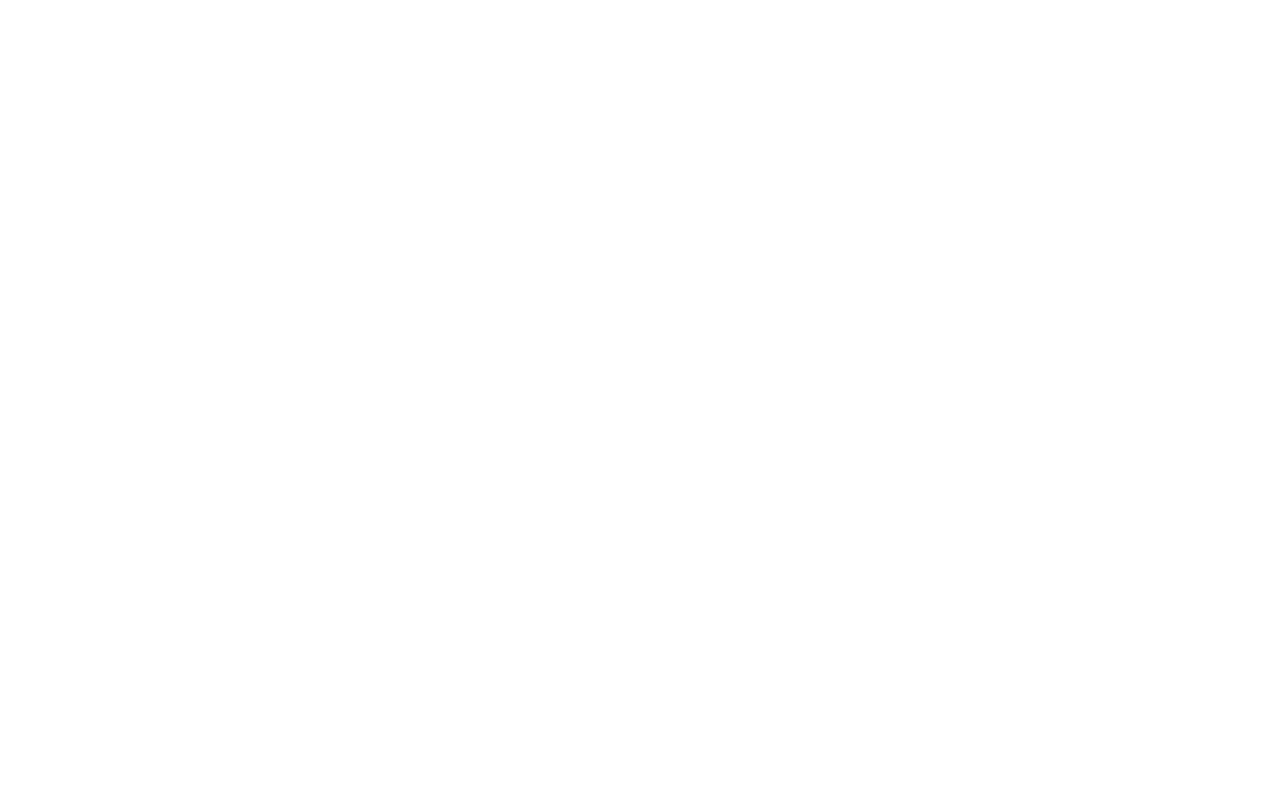
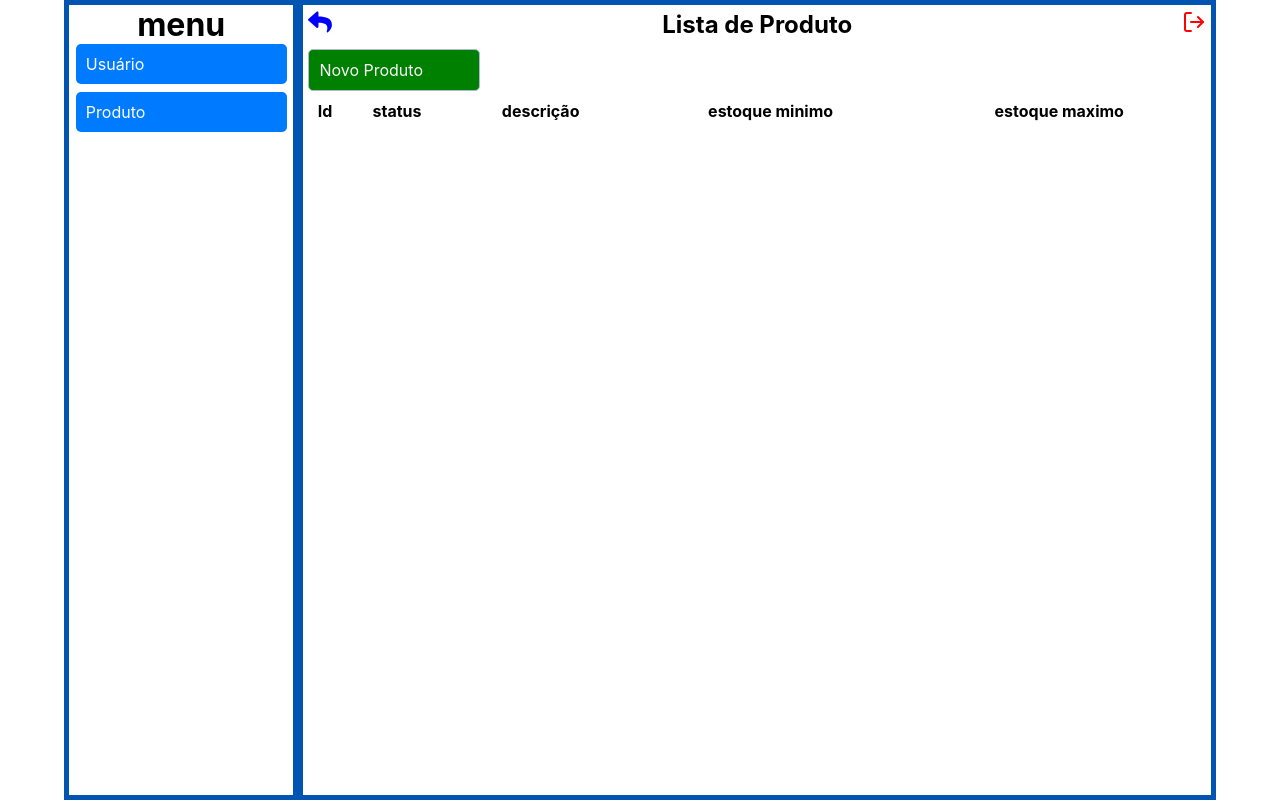
Before and after one commit to guidev63/Final-Front, a React (Create React App) app: page /listarproduto in a window 1280 px wide. Before the commit this address had no page. Built offline with nearby package versions, Linux system fonts and the light colour scheme.

Commit message:
lista de Produto

```diff
--- a/src/Pages/CadastrodeProduto/index.js
+++ b/src/Pages/CadastrodeProduto/index.js
@@ -40,11 +40,11 @@
         else if (estoque_maximo === "" || estoque_maximo === 0)
             i++;
         if (i == 0) {
-            const banco = JSON.parse(localStorage.getItem("cd-produtos") || "[]");
+            const banco = JSON.parse(localStorage.getItem("cd-produto") || "[]");
             banco.push(produto);
-            localStorage.setItem("cd-produtos", JSON.stringify(banco));
+            localStorage.setItem("cd-produto", JSON.stringify(banco));
             alert("Produto salvo com sucesso");
-            navigate('/listaproduto');
+            navigate('/listaProduto');
         } else {
             alert("Verifique! Há campos vazios!")
         }
--- /dev/null
+++ b/src/Pages/listarProduto/index.js
@@ -0,0 +1,107 @@
+import React, { useState, useEffect } from 'react';
+import '../../Pages/global.css';
+import Menu from '../../componentes/menu'
+import { FiEdit, FiTrash, FiDelete, FiFilePlus } from "react-icons/fi";
+import { confirmAlert } from 'react-confirm-alert'; // Import
+import 'react-confirm-alert/src/react-confirm-alert.css'; // Import css
+import { Link } from 'react-router-dom';
+import Head from '../../componentes/head';
+export default function Listarproduto() {
+    const [banco, setBanco] = useState([]);
+    // const dados = [
+    // { id: 1, nome: "guilherme", email: "guilhermedev23@gmail.com", senha: "123" },
+    // { id: 2, nome: "felipe", email: "felipe@gmail.com", senha: "123" },
+    // { id: 3, nome: "nilson", email: "nilson@gmail.com", senha: "123" },
+    // ]
+    useEffect(() => {
+        mostrardados();
+        console.table(banco)
+    }, [])
+
+    function mostrardados() {
+        setBanco(JSON.parse(localStorage.getItem("cd-produtos") || "[]"));
+
+    }
+
+
+    const apagar = (id) => {
+        confirmAlert({
+            title: 'Excluir Produto',
+            message: 'Deseja Realmente Excluir esse Produto?',
+            buttons: [
+                {
+                    label: 'Sim',
+                    onClick: () => {
+                        let dadosnovos = banco.filter(item => item.id !== id);
+                        localStorage.setItem("cd-produto", JSON.stringify(dadosnovos));
+                        setBanco(dadosnovos);
+                        alert(`Você apagou o Produto id:${id}`);
+                    }
+
+                },
+                {
+                    label: 'Não',
+                    onClick: () => alert('Click No')
+                }
+            ]
+        });
+    };
+    return (
+
+        <div className="dashboard-container">
+
+
+            <div className='menu'>
+                <h1>menu</h1>
+                <Menu />
+            </div>
+            <div className='principal'>
+                <Head title="Lista de Produto" />
+
+                <Link to="/cadastroproduto" className='btn-novo'>Novo Produto</Link>
+
+                <table className="table">
+                    <tr>
+                        <th>Id</th>
+                        <th>status</th>
+                        <th>descrição</th>
+                        <th>estoque minimo</th>
+                        <th>estoque maximo</th>
+                        <th></th>
+                        <th></th>
+                    </tr>
+                    {
+                        banco.map((pro) => {
+                            return (
+                                <tr key={pro.toString()}>
+                                    <td>{pro.id}</td>
+                                    <td>{pro.status}</td>
+                                    <td>{pro.descricao}</td>
+                                    <td>{pro.estoque_minimo}</td>
+                                    <td>{pro.estoque_maximo}</td>
+                                    <td className='botoes'>
+                                        <Link to={`/listarprodutos/${pro.id}`}>
+
+
+                                            <FiEdit size={18} color='#3a5795' />
+                                        </Link>
+                                    </td>
+                                    <td className='botoes'>
+                                        <FiTrash
+                                            size={18}
+                                            color='red'
+                                            onClick={(e) => apagar(pro.id)}
+                                        />
+                                    </td>
+
+                                </tr>
+                            )
+                        })
+                    }
+                </table>
+            </div>
+        </div >
+
+    )
+
+}
--- a/src/router.js
+++ b/src/router.js
@@ -5,6 +5,7 @@
 import Cadastrousuario from './Pages/CadastroUsuario';
 import Editarusuario from './Pages/editarUsuario';
 import Cadastroproduto from './Pages/CadastrodeProduto';
+import Listarproduto from './Pages/listarProduto';
 
 
 export default function Rotas() {
@@ -14,6 +15,7 @@
                 <Route path="/" exact element={<Logon />}>  </Route>
                 <Route path="/dashboard" element={<Dashboard />}> </Route>
                 <Route path="/listausuario" element={<Listausuario />}> </Route>
+                <Route path="/listarproduto" element={<Listarproduto />}> </Route>
                 <Route path="/cadastrousuario" element={<Cadastrousuario />}> </Route>
                 <Route path="/cadastroproduto" element={<Cadastroproduto />}> </Route>
                 <Route path="/editarusuario/:id" element={<Editarusuario />}>  </Route>
```
